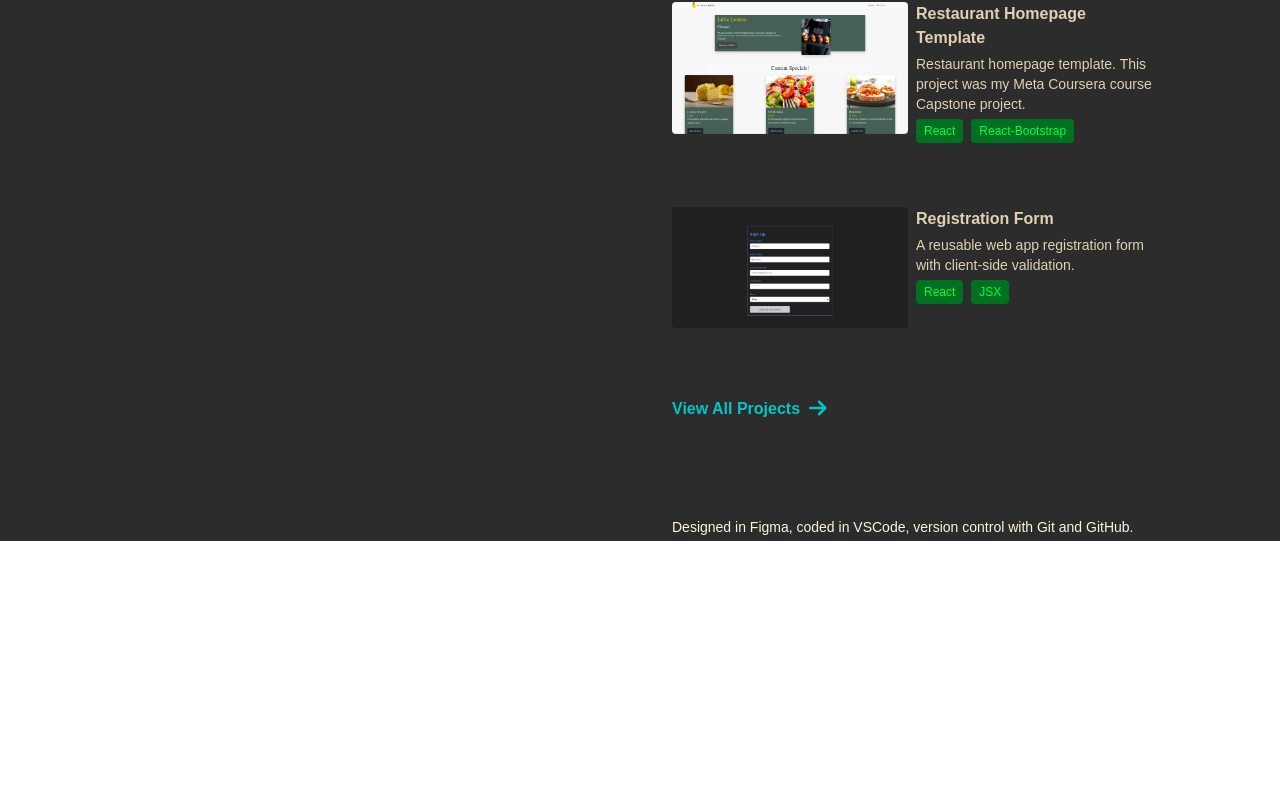
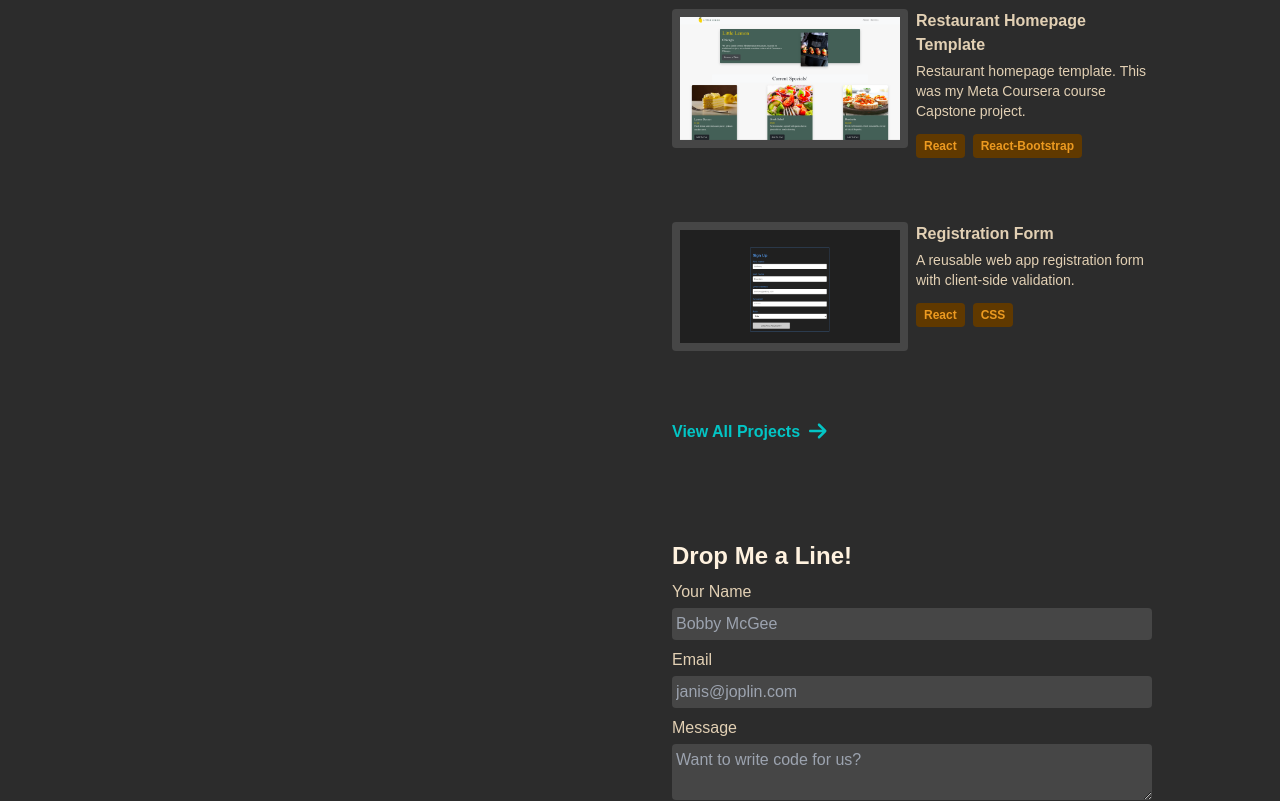
Before and after one commit to aj-marci/personal-website, a React (Create React App) app: page / in a window 1280 px wide. Shown: the part 1399-2200 px from the top of the page. Before the commit the page ends 1940 px from the top, so only its background shows below. Built offline with nearby package versions, Linux system fonts and the light colour scheme.

Commit message:
added Contact component, started styling contact form, further styling throughout app, installed formik and yup

```diff
--- a/package.json
+++ b/package.json
@@ -10,11 +10,13 @@
     "@testing-library/react": "^13.4.0",
     "@testing-library/user-event": "^13.5.0",
     "font-awesome-icons": "^1.6.0",
+    "formik": "^2.4.2",
     "react": "^18.2.0",
     "react-dom": "^18.2.0",
     "react-router-dom": "^6.13.0",
     "react-scripts": "5.0.1",
-    "web-vitals": "^2.1.4"
+    "web-vitals": "^2.1.4",
+    "yup": "^1.2.0"
   },
   "scripts": {
     "start": "react-scripts start",
--- a/src/components/About.js
+++ b/src/components/About.js
@@ -21,7 +21,7 @@
             I decided to go all-in on coding with a Meta developer course through coursera.
             </p>
             <p>
-            Now I am a striving full-stack engineer obsessed with coding.
+            Now I am a striving full-time engineer obsessed with coding.
             When not at my computer, you can find me cooking, golfing, hiking,
             or anything else outside with my girlfriend
             <a href="https://drive.google.com/file/d/17-kFEWPdcecvuoqw3gPPr67_E8HcrVXR/view?usp=sharing"
--- a/src/components/Archive.js
+++ b/src/components/Archive.js
@@ -12,7 +12,7 @@
     },
     {
         date: "May, 2023",
-        name: "Restaurant Homepage Template",
+        name: "v2 Restaurant Homepage Template",
         url: "https://github.com/aj-marci/capstone",
         description: "Restaurant homepage template with ability to reserve a table. Built with React.js, styled with React-Bootstrap and JSX. Form validation with with Formik and Yup.",
     },
@@ -36,9 +36,9 @@
     },
     {
         date: "March, 2023",
-        name: "Original Restaurant Homepage Template",
+        name: "v1 Restaurant Homepage Template",
         url: "https://github.com/aj-marci/BASIC-HTML-CSS.",
-        description: "Desktop only, built with React.js, and styled with ChakraUI. Form validation with useFormik and Yup.",
+        description: "Classic responsive restaurant homepage template. Built with only HTML and CSS.",
     },
 ]
 
@@ -55,7 +55,7 @@
         </div>
         <div className="bg-background font-gotham pl-2 pb-8">
             <h1 className="text-2xl font-semibold text-lightcream">Project Archive</h1>
-            <h className="text-sm text-darkcream">Click to view GitHub repo.</h>
+            <h className="text-sm text-darkcream">Click project to view GitHub repo.</h>
         </div>
         <div className="bg-background h-screen">
         {archiveData.map(({ date, name, description, url}) => (
--- /dev/null
+++ b/src/components/Contact.js
@@ -0,0 +1,37 @@
+import React from "react";
+
+function Contact() {
+    return (
+    <>
+        <div className="lg:mt-24 md:mt-20 mt-8 mb-2 font-gotham text-lightcream
+                        text-2xl font-semibold">
+            <h1>Drop Me a Line!</h1>
+        </div>
+        <form noValidate className="font-gotham">
+                <div className="flex flex-col mb-2">
+                    <label className="text-base text-darkcream mb-1">Your Name</label>
+                    <input
+                    className="text-base p-1 rounded bg-groupHover text-lightcream"
+                    placeholder="Bobby McGee"></input>
+                </div>
+                <div className="flex flex-col mb-2">
+                    <label className="text-base text-darkcream mb-1">Email</label>
+                    <input
+                    className="text-base p-1 rounded bg-groupHover text-lightcream"
+                    placeholder="janis@joplin.com"
+                    type="email"></input>
+                </div>
+                <div className="flex flex-col mb-2">
+                    <label className="text-base text-darkcream mb-1">Message</label>
+                    <textarea
+                    className="text-base p-1 rounded bg-groupHover text-lightcream"
+                    placeholder="Want to write code for us?"></textarea>
+                </div>
+                <button className="text-base text-turqoise hover:text-orange
+                            font-semibold">SEND</button>
+        </form>
+    </>
+    );
+}
+
+export default Contact;
--- a/src/components/Footer.js
+++ b/src/components/Footer.js
@@ -3,7 +3,7 @@
     return (
         <>
         <div className="rounded bg-background mb-1
-                        font-gotham font-darkcream
+                        font-gotham text-darkcream
                         lg:text-sm md:text-sm text-xs
                         lg:mt-24 md:mt-20 mt-8">
             <p>Designed in Figma, coded in VSCode, version control with Git and GitHub.</p>
--- a/src/components/Main.js
+++ b/src/components/Main.js
@@ -1,16 +1,18 @@
 import About from "./About";
 import Experience from "./Experience";
 import Projects from "./Projects";
+import Contact from "./Contact";
 import Footer from "./Footer";
 
 function Main() {
     return (
       <>
-        <div className="text-lightcream md:w-3/4 lg:w-3/4 overflow-y-auto
+        <div className="md:w-3/4 lg:w-3/4 overflow-y-auto
                        ml-8 mt-8 md:mt-8 mr-4 lg:mt-20">
           <About />
           <Experience />
           <Projects />
+          <Contact />
           <Footer />
         </div>
       </>
--- a/src/components/Projects.js
+++ b/src/components/Projects.js
@@ -18,7 +18,7 @@
     {
         image: Capstone,
         title: "Restaurant Homepage Template",
-        description: "Restaurant homepage template. This project was my Meta Coursera course Capstone project.",
+        description: "Restaurant homepage template. This was my Meta Coursera course Capstone project.",
         badge1: "React",
         badge2: "React-Bootstrap",
     },
@@ -27,7 +27,7 @@
         title: "Registration Form",
         description: "A reusable web app registration form with client-side validation.",
         badge1: "React",
-        badge2: "JSX",
+        badge2: "CSS",
     },
 ]
 
@@ -39,7 +39,7 @@
         className="container font-gotham lg:mb-16 md:mb-12 mb-8
                     grid lg:grid-cols-2 md:grid-cols-2 grid-cols-2 gap-2">
         <div>
-            <img className="w-auto mb-1 w-40 rounded"
+            <img className="p-2 bg-groupHover w-auto mb-1 w-40 rounded"
             src={image} alt="project-screenshot"/>
         </div>
         <div>
@@ -48,17 +48,17 @@
                             mb-1 font-semibold justify-right">{title}</p>
             <p className="text-darkcream
                             lg:text-sm md:text-sm text-xs
-                            mb-1 justify-right">{description}</p>
-            <p className="inline-flex items-center justify-center rounded bg-bdbg text-bdtxt
-                            text-xs px-2 py-1 mr-2">{badge1}</p>
-            <p className="inline-flex items-center justify-center rounded bg-bdbg text-bdtxt
-                            text-xs px-2 py-1 mr-2">{badge2}</p>
+                            mb-3 justify-right">{description}</p>
+            <p className="inline-flex items-center justify-center rounded bg-bdbg text-orange
+                            text-xs px-2 py-1 mr-2 font-semibold">{badge1}</p>
+            <p className="inline-flex items-center justify-center rounded bg-bdbg text-orange
+                            text-xs px-2 py-1 mr-2 font-semibold">{badge2}</p>
         </div>
         </div>
         ))}
         <button className="hover:translate-x-1">
             <Link to="/archive"
-                className="lg:mb-24 md:mb-20 mb-8 font-gotham font-semibold text-turqoise
+                className="font-gotham font-semibold text-turqoise
                 hover:text-orange">
                 View All Projects <FontAwesomeIcon className="ml-1"icon={faArrowRight} size="lg" />
             </Link>
--- a/tailwind.config.js
+++ b/tailwind.config.js
@@ -10,8 +10,7 @@
         'orange': '#EC9A20',
         'background': '#2C2C2C',
         'groupHover': '#464646',
-        'bdbg': '#007120',
-        'bdtxt': '#00FE47'
+        'bdbg': '#603900',
       },
       fontFamily: {
       'gotham': ['Gotham', 'sans-serif'],
```
Also changed, not shown: public/manifest.json, 2 other files (tests, documents, lock files or other folders).
